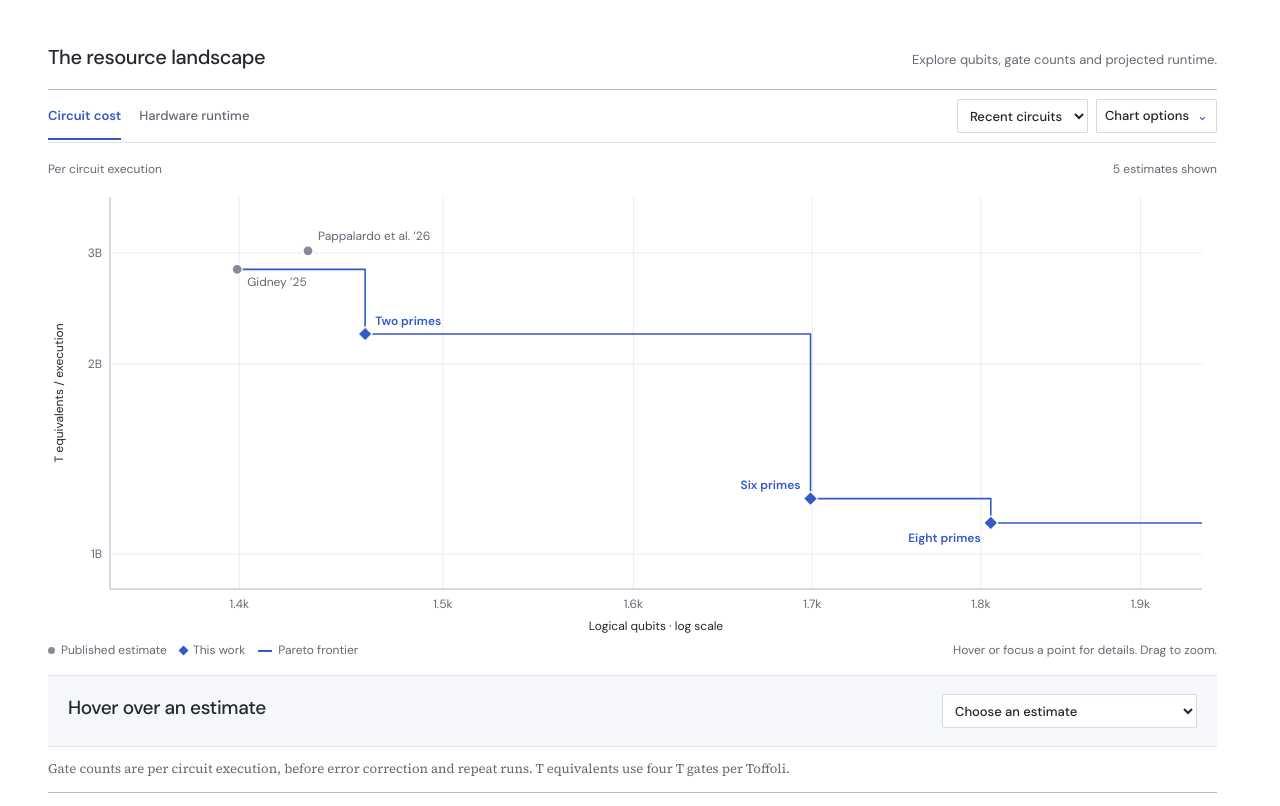
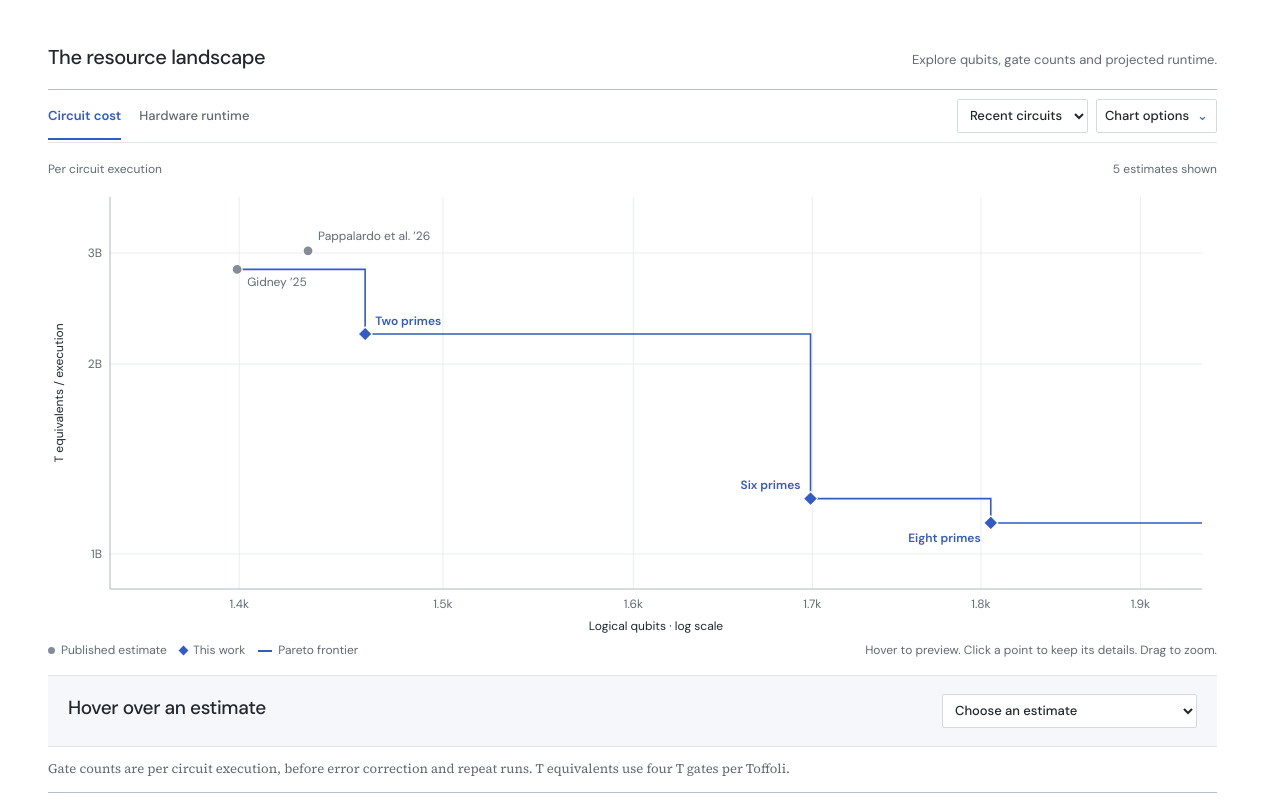
Before and after one commit to MonitSharma/portfolio, a Jekyll site: the page built from work/shor-quantum-factoring/index.html, in a window 1280 px wide. Shown: the part 1880-2686 px from the top of the page. Built offline with Jekyll 4.4.1, drawn with Linux system fonts in a browser that asks for light colours; some of the changed lines change nothing that is shown.

Commit message:
Pin Shor chart details when clicking an estimate

```diff
--- a/_includes/project-pages/shor-quantum-factoring.html
+++ b/_includes/project-pages/shor-quantum-factoring.html
@@ -136,7 +136,7 @@
             <span data-frontier-legend><i class="shor-legend-frontier" aria-hidden="true"></i>Pareto frontier</span>
             <span data-runtime-legend hidden><i class="shor-legend-baseline" aria-hidden="true"></i>Reference for selected scenario</span>
           </div>
-          <p class="shor-chart-help" id="shor-chart-help">Hover or focus a point for details. Drag to zoom.</p>
+          <p class="shor-chart-help" id="shor-chart-help">Hover to preview. Click a point to keep its details. Drag to zoom.</p>
         </div>
       </div>
 
@@ -148,6 +148,7 @@
         <div class="shor-inspector-picker">
           <label class="shor-visually-hidden" for="shor-estimate">Choose an estimate</label>
           <select id="shor-estimate" data-selection></select>
+          <button class="shor-clear-selection" type="button" data-clear-selection hidden>Clear selection</button>
         </div>
         <div class="shor-inspector-content" data-inspector-content hidden>
           <dl>
--- a/assets/css/shor.css
+++ b/assets/css/shor.css
@@ -156,8 +156,9 @@
   display:grid; grid-template-columns:minmax(0,1fr) minmax(0,auto); gap:10px 20px;
   padding:18px 20px; border-block:1px solid var(--shor-board-edge); background:#f5f7fb;
 }
-.shor-inspector-picker {align-self:center; min-width:0}
-.shor-inspector-picker select {max-width:100%; width:clamp(180px,24vw,255px)}
+.shor-inspector-picker {display:flex; align-items:center; gap:12px; align-self:center; min-width:0}
+.shor-inspector-picker select {min-width:0; max-width:100%; width:clamp(180px,24vw,255px)}
+.shor-explorer .shor-clear-selection {flex-shrink:0; padding:4px 0; border:0; background:none; color:var(--shor-primary); font-size:12px; text-decoration:underline; text-underline-offset:3px; cursor:pointer}
 .shor-inspector-badge {font:500 12px/1.4 var(--sans); color:var(--shor-published)}
 .shor-inspector.is-ours .shor-inspector-badge {color:var(--shor-primary)}
 .experience .shor-inspector h3 {margin-top:2px; font:500 19px/1.3 var(--sans); color:var(--shor-board-ink)}
--- a/assets/js/shor-frontier.js
+++ b/assets/js/shor-frontier.js
@@ -9,6 +9,7 @@
   const stage = plot.parentElement;
   const inspector = figure.querySelector('[data-inspector]');
   const estimateSelect = figure.querySelector('[data-selection]');
+  const clearSelection = figure.querySelector('[data-clear-selection]');
   const gateSelect = figure.querySelector('[data-unit]');
   const architectureSelect = figure.querySelector('[data-architecture]');
   const frontierOnly = figure.querySelector('[data-frontier-only]');
@@ -51,7 +52,6 @@
   let comparison;
   let drag = null;
   let ignoreClick = false;
-  let pointerType = 'mouse';
   const points = new Map();
 
   const formatter = new Intl.NumberFormat('en', { maximumSignificantDigits: 3 });
@@ -120,12 +120,13 @@
   }
 
   function inspect(estimate, announce = false) {
+    clearSelection.hidden = !pinned;
     inspector.querySelector('[data-inspector-content]').hidden = !estimate;
     inspector.querySelector('[data-inspector-kind]').hidden = !estimate;
     estimateSelect.value = estimate ? String(estimates.indexOf(estimate)) : '';
     for (const [entry, marker] of points) {
       marker.classList.toggle('is-active', entry === estimate);
-      marker.setAttribute('aria-pressed', String(entry === estimate));
+      marker.setAttribute('aria-pressed', String(entry === pinned));
     }
     comparison.replaceChildren();
     crosshair.setAttribute('d', '');
@@ -136,7 +137,7 @@
       return;
     }
     for (const [field, value] of Object.entries({
-      kind: (estimate.ours ? 'This work' : 'Published estimate') + (runtime ? ` · ${estimate.architecture}` : ''),
+      kind: (estimate.ours ? 'This work' : 'Published estimate') + (runtime ? ` · ${estimate.architecture}` : '') + (pinned === estimate ? ' · Pinned' : ''),
       title: estimate.name,
       'qubit-label': qubitLabel(),
       qubits: integer.format(estimate.qubits),
@@ -181,14 +182,20 @@
     inspect(estimate, true);
   }
 
-  function render() {
+  function clearPin() {
+    pinned = null;
+    hovered = null;
+    inspect(null);
+  }
+
+  function render({ resetSelection = true } = {}) {
     const width = Math.round(stage.clientWidth);
     const height = Math.round(stage.clientHeight);
     if (width < 100 || height < 100) return;
 
     const focusIndex = document.activeElement?.dataset.point;
     // A changed range, architecture, unit, or zoom must not inherit an old selection.
-    pinned = null;
+    if (resetSelection) pinned = null;
     const factor = runtime ? 1 : gateUnit().factor;
     const [x0, x1, y0, y1] = bounds;
     const left = runtime ? 68 : width < 400 ? 53 : 62;
@@ -277,11 +284,8 @@
       plot.append(point);
       points.set(estimate, point);
 
-      point.addEventListener('focus', () => inspect(estimate));
-      point.addEventListener('blur', () => {
-        pinned = null;
-        inspect(hovered);
-      });
+      point.addEventListener('focus', () => inspect(pinned || estimate));
+      point.addEventListener('blur', () => inspect(pinned || hovered));
       point.addEventListener('keydown', event => {
         if (event.key !== 'Enter' && event.key !== ' ') return;
         event.preventDefault();
@@ -317,7 +321,7 @@
     resetView.hidden = !isZoomed;
     zoomButtons.find(button => button.dataset.zoom === 'out').disabled = !isZoomed;
     zoomButtons.find(button => button.dataset.zoom === 'reset').disabled = !isZoomed;
-    inspect(null);
+    inspect(pinned);
 
     if (focusIndex !== undefined) plot.querySelector(`[data-point="${focusIndex}"]`)?.focus({ preventScroll: true });
   }
@@ -364,8 +368,7 @@
   }
 
   plot.addEventListener('click', event => {
-    // Mouse inspection follows the pointer; only touch and keyboard activation persist.
-    if (ignoreClick || (event.detail !== 0 && pointerType !== 'touch')) return;
+    if (ignoreClick) return;
     const marker = event.target.closest('[data-point]');
     const estimate = event.detail === 0 && marker
       ? estimates[Number(marker.dataset.point)]
@@ -373,13 +376,12 @@
     if (estimate) {
       points.get(estimate).focus({ preventScroll: true });
       pin(estimate);
-    }
+    } else clearPin();
   });
 
   plot.addEventListener('pointerdown', event => {
-    pointerType = event.pointerType;
+    ignoreClick = false;
     if (event.button !== 0 || event.pointerType === 'touch' || !frame) return;
-    ignoreClick = false;
     const [x, y] = plotPosition(event);
     if (x >= frame.left && x <= frame.right && y >= frame.top && y <= frame.bottom) {
       drag = { id: event.pointerId, x, y, active: false };
@@ -390,10 +392,9 @@
     if (!drag) {
       if (event.pointerType !== 'touch') {
         const estimate = closestPoint(event);
-        if (estimate !== hovered || pinned) {
-          pinned = null;
+        if (estimate !== hovered) {
           hovered = estimate;
-          inspect(hovered);
+          inspect(pinned || hovered);
         }
       }
       return;
@@ -442,8 +443,11 @@
     if (event.pointerType === 'touch') return;
     if (drag && !drag.active) drag = null;
     hovered = null;
-    pinned = null;
-    inspect(null);
+    inspect(pinned);
+  });
+  clearSelection.addEventListener('click', clearPin);
+  figure.addEventListener('keydown', event => {
+    if (event.key === 'Escape' && pinned) clearPin();
   });
 
   function populateEstimates() {
@@ -557,6 +561,6 @@
   figure.querySelector('[data-chart-fallback]').hidden = true;
   new ResizeObserver(() => {
     if (drag) return;
-    render();
+    render({ resetSelection: false });
   }).observe(stage);
 })();
```
